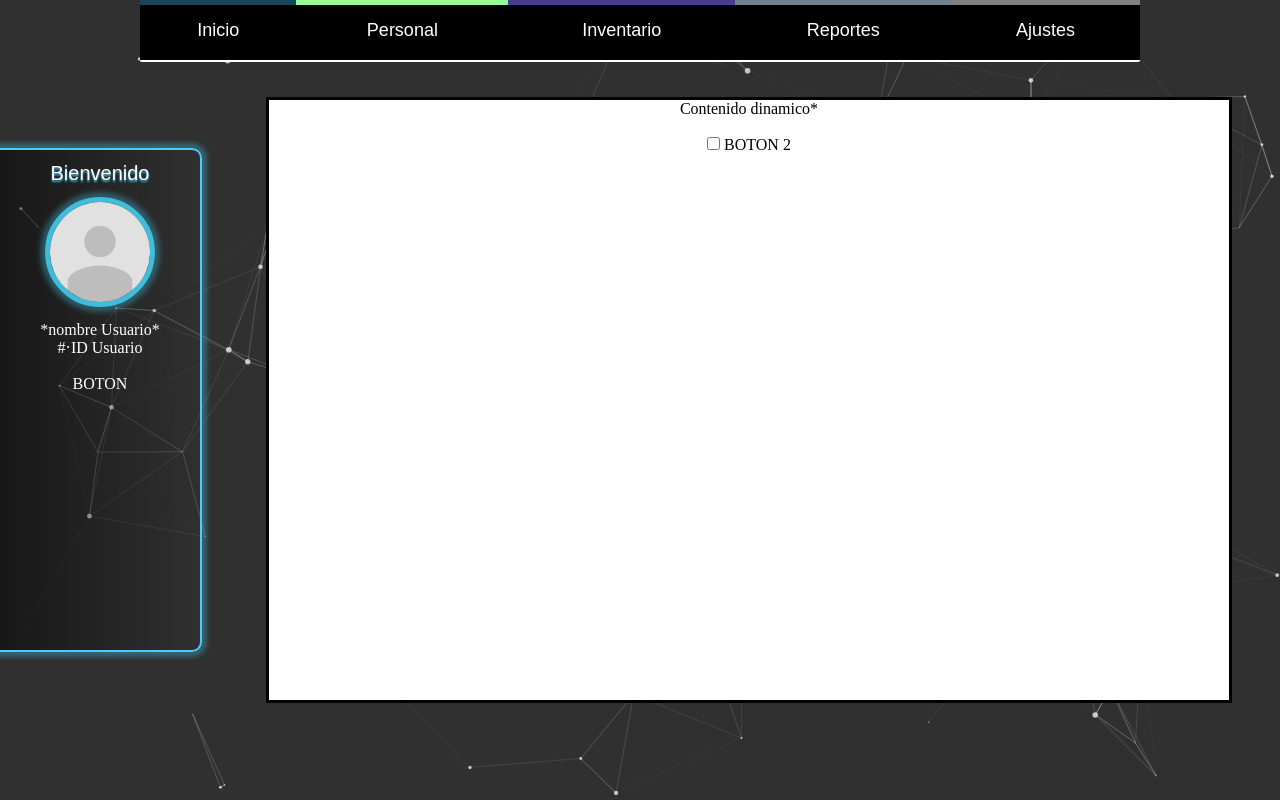
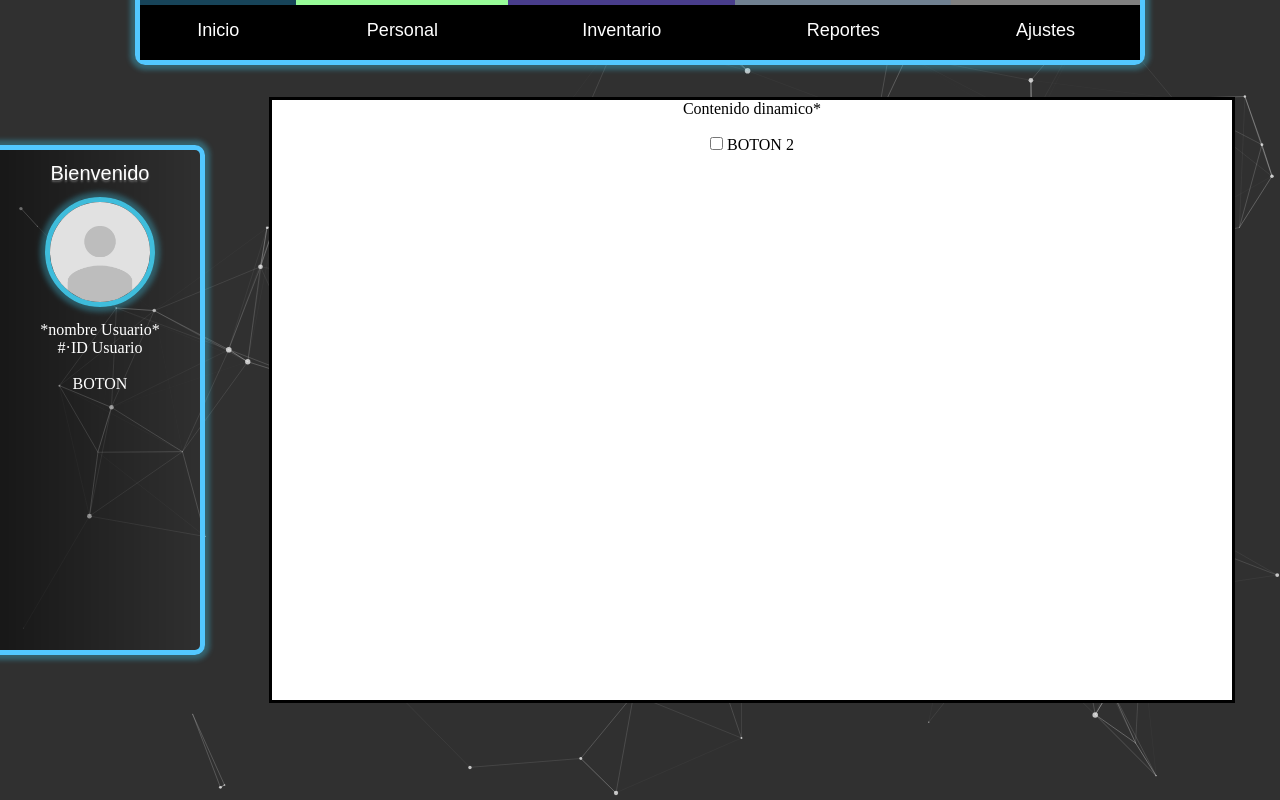
Before and after one commit to yigsvnsla/plataforma-web, a PHP site: page / in a window 1280 px wide. Run offline with PHP 8.4, Linux system fonts and the light colour scheme; some web fonts are replaced.

Commit message:
se agrego estilos a el NAV del header

```diff
--- a/sass/main.css
+++ b/sass/main.css
@@ -45,6 +45,10 @@
   position: absolute;
   left: 0;
   right: 0;
+  border: 5px solid #52c8ff;
+  border-top: 0px;
+  border-radius: 0px 0px 10px 10px;
+  box-shadow: 0px 0px 5px 5px #44d6fa50;
 }
 body header div.header nav.menu_2 ul.menu_2 {
   display: table;
@@ -58,7 +62,7 @@
 body header div.header nav.menu_2 ul.menu_2 li:hover ul {
   display: block;
   height: 100%;
-  border-top: 2px solid white;
+  box-shadow: 0px 0px 5px 5px #44d6fa50;
 }
 body header div.header nav.menu_2 ul.menu_2 ul {
   display: box;
@@ -74,7 +78,7 @@
   -ms-transition: all 0.5s ease;
   -o-transition: all 0.5s ease;
   transition: all 0.5s ease;
-  border-top: 2px solid white;
+  border: 2px solid #52c8ff;
 }
 body header div.header nav.menu_2 ul.menu_2 a {
   font-family: Arial, Helvetica, sans-serif;
@@ -112,7 +116,7 @@
   background: linear-gradient(to right, rgba(0, 0, 0, 0.5) 0%, rgba(0, 0, 0, 0) 100%);
   filter: progid:DXImageTransform.Microsoft.gradient( startColorstr="#80000000", endColorstr="#00000000",GradientType=10 );
   border-radius: 0px 10px 10px 0px;
-  border: 2px solid #52c8ff;
+  border: 5px solid #52c8ff;
   border-left: 0px;
   box-shadow: 0px 0px 5px 5px #44d6fa50;
 }
@@ -128,7 +132,7 @@
 body div.container aside.menu_lateral p.avatar1 {
   font-family: Arial, Helvetica, sans-serif;
   font-size: 20px;
-  text-shadow: 0px 2px 2px #3cd8ffd8;
+  text-shadow: 0px 2px 2px #6d6d6dd8;
   margin: 6%;
   color: white;
 }
--- a/sass/main.sass
+++ b/sass/main.sass
@@ -24,6 +24,10 @@
                 position: absolute
                 left: 0
                 right: 0
+                border:5px solid #52c8ff
+                border-top: 0px
+                border-radius: 0px 0px 10px 10px
+                box-shadow: 0px 0px 5px 5px #44d6fa50
                 ul.menu_2
                     display: table
                     width:100%
@@ -35,7 +39,7 @@
                             ul
                                 display: block
                                 height: 100%
-                                border-top: 2px solid $color-blanco
+                                box-shadow: 0px 0px 5px 5px #44d6fa50
                     ul
                         display: box
                         position: absolute
@@ -46,7 +50,7 @@
                         height: 0%
                         border-radius: 0px 0px 10px 10px
                         +_transition(all 0.5s ease)
-                        border-top: 2px solid $color-blanco
+                        border:2px solid #52c8ff
 
                     a
                         font-family: Arial, Helvetica, sans-serif
@@ -77,7 +81,7 @@
             background: linear-gradient(to right, rgba(0,0,0,0.5) 0%,rgba(0,0,0,0) 100%)
             filter: progid:DXImageTransform.Microsoft.gradient( startColorstr='#80000000', endColorstr='#00000000',GradientType=10 )
             border-radius: 0px 10px 10px 0px
-            border:2px solid #52c8ff
+            border:5px solid #52c8ff
             border-left:0px
             box-shadow: 0px 0px 5px 5px #44d6fa50
             img.avatar1
@@ -91,7 +95,7 @@
             p.avatar1
                 font-family: Arial, Helvetica, sans-serif
                 font-size: 20px
-                text-shadow: 0px 2px 2px #3cd8ffd8
+                text-shadow: 0px 2px 2px #6d6d6dd8
                 margin: 6%
                 color:$color-blanco
             input[type="checkbox"].menu
```
Also changed, not shown: 1 other file.
